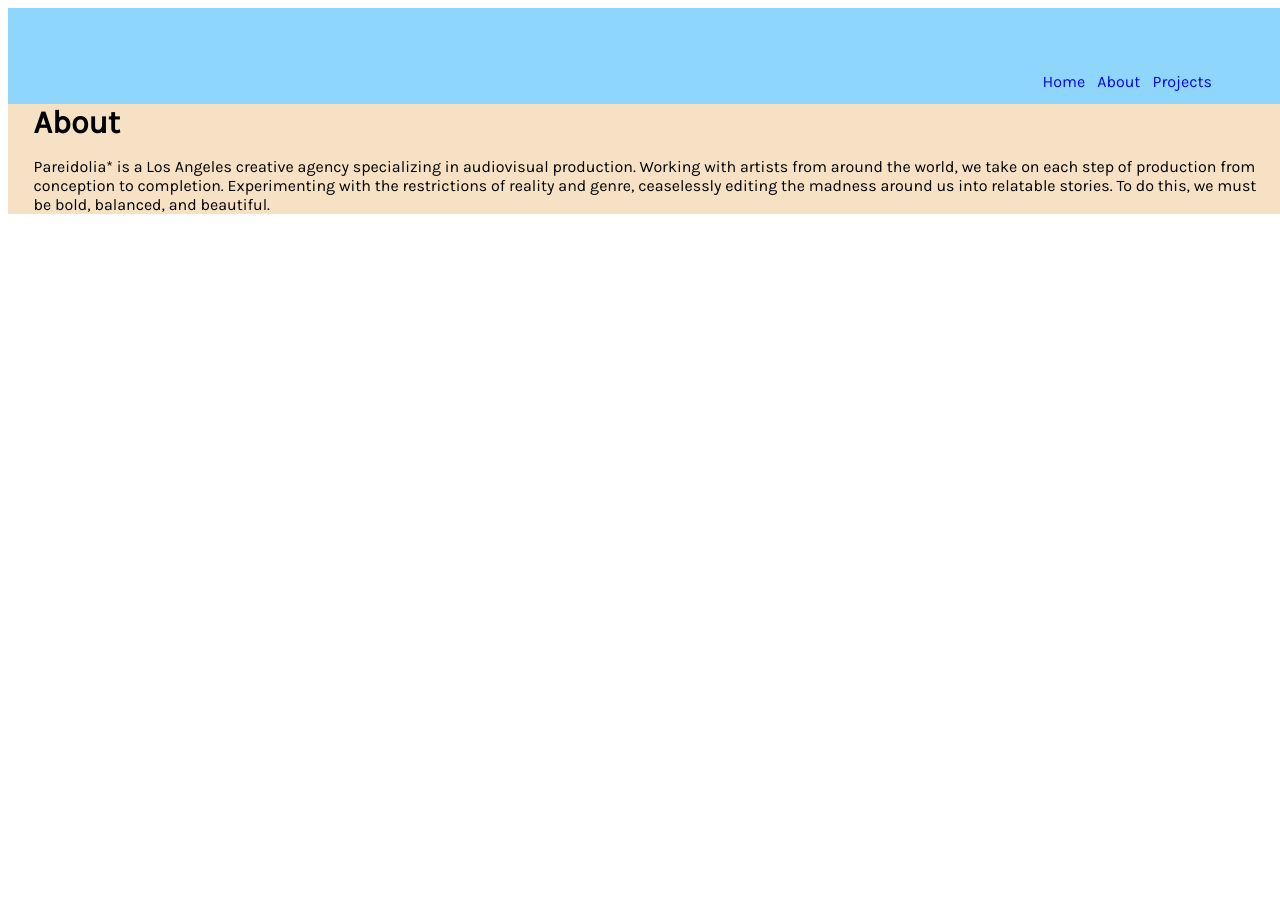
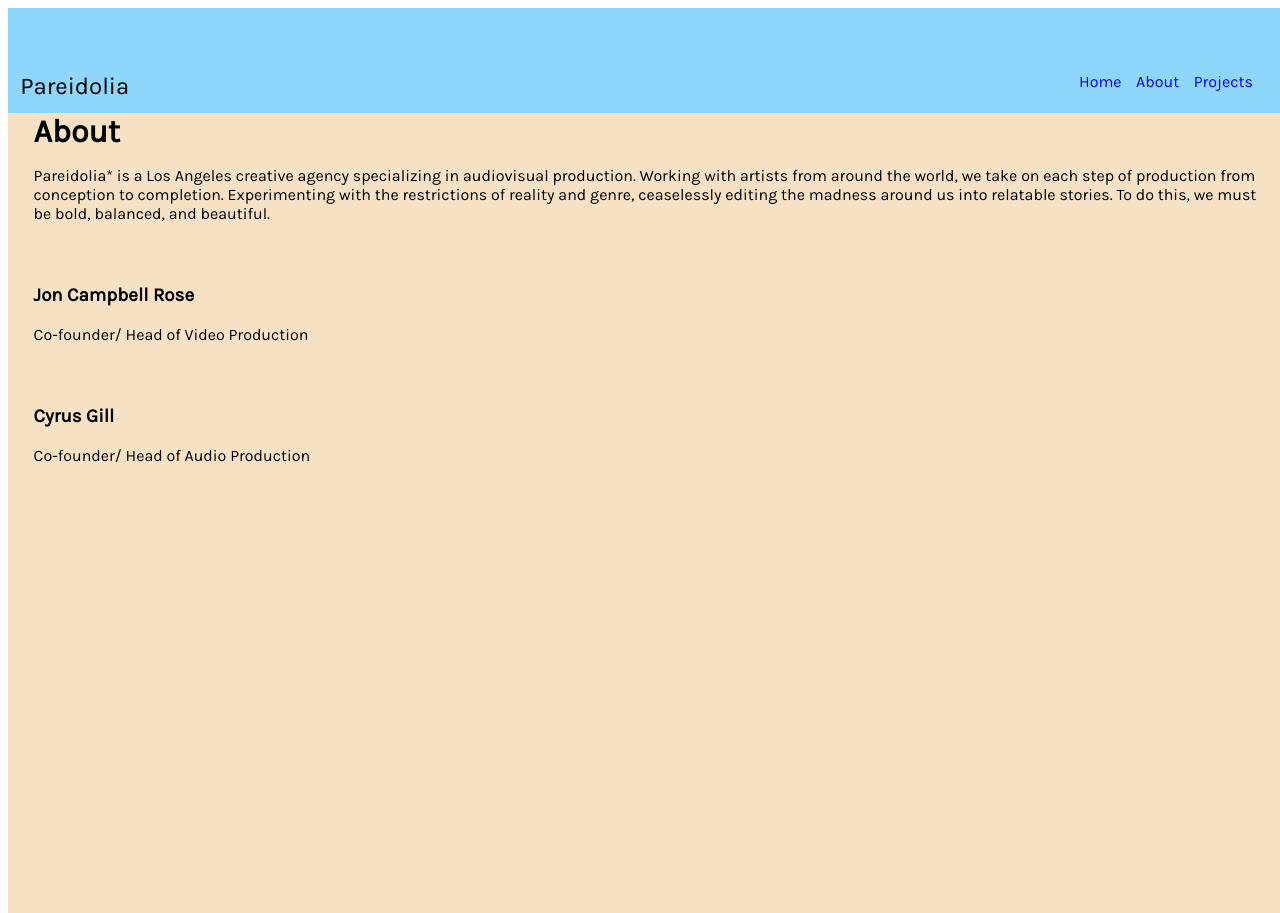
Before and after one commit to bry-an/jrdotcom, a Vue app: page /about in a window 1280 px wide. Before the commit the page ends 816 px from the top, so only its background shows below. Built offline with nearby package versions, Linux system fonts and the light colour scheme.

Commit message:
add copy

```diff
--- a/src/App.vue
+++ b/src/App.vue
@@ -1,9 +1,14 @@
 <template>
   <div id="app">
       <div id="nav">
-        <router-link class="nav-item" to="/">Home</router-link>
-        <router-link class="nav-item" to="/about">About</router-link>
-        <router-link class="nav-item" to="/projects">Projects</router-link>
+        <div class="header-title">
+          Pareidolia
+        </div>
+        <div>
+          <router-link class="nav-item" to="/">Home</router-link>
+          <router-link class="nav-item" to="/about">About</router-link>
+          <router-link class="nav-item" to="/projects">Projects</router-link>
+        </div>
       </div>
     <div class="body">
       <router-view/>
@@ -25,7 +30,13 @@ export default {
   height: 100vh;
   margin: auto;
 }
+.header-title {
+  margin-left: 1%;
+  font-size: 1.5rem;
+}
 #nav {
+  display: flex;
+  justify-content: space-between;
   text-align: right;
   background-color: $jr-blue;
   padding-right: 5%;
@@ -33,12 +44,13 @@ export default {
   padding-bottom: 1%;
 }
 .nav-item {
-  padding-right: 1%;
+  padding-right: 10%;
   text-decoration: none;
 }
 .body {
   background-color: $jr-cream;
   padding: 0 2%;
+  min-height: 100vh;
 }
 
 </style>
--- a/src/views/About.vue
+++ b/src/views/About.vue
@@ -8,5 +8,29 @@ from conception to completion. Experimenting with the restrictions of reality an
 genre, ceaselessly editing the madness around us into relatable stories. To do this,
 we must be bold, balanced, and beautiful.
     </p>
+      <h3 class="name-title">Jon Campbell Rose</h3>
+    <p>
+      Co-founder/ Head of Video Production
+    </p>
+
+    <h3 class="name-title">Cyrus Gill</h3>
+  <p>
+    Co-founder/ Head of Audio Production
+  </p>
   </div>
 </template>
+
+<script>
+export default {
+
+}
+</script>
+
+<style lang="scss">
+
+.name-title {
+  margin-top: 5%;
+}
+
+
+</style>
--- a/src/views/Home.vue
+++ b/src/views/Home.vue
@@ -1,6 +1,6 @@
 <template>
   <div class="home">
-    <h1>This is home.</h1>
+    <h1>Pareidolia* Productions</h1>
 
 
   </div>
@@ -22,7 +22,4 @@ export default {
 h1 {
   margin: 0;
 }
-.home {
-  color: $jr-green;
-}
 </style>
```
